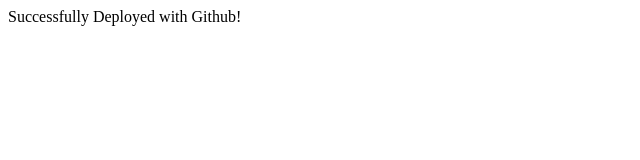
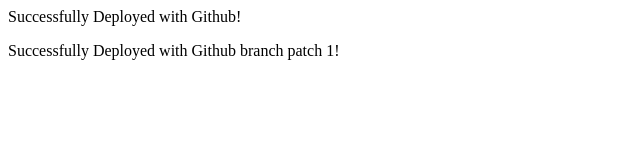
Before and after one commit to spellegrino021/githubsite, a plain HTML site: page index.html in a window 1280 px wide. Shown: the whole page, without its empty margins (0-640 px from the left). Drawn offline with Linux system fonts and the light colour scheme.

Commit message:
Update index.html

```diff
--- a/index.html
+++ b/index.html
@@ -1 +1,2 @@
 <p>Successfully Deployed with Github!</p>
+<p>Successfully Deployed with Github branch patch 1!</p>
```
